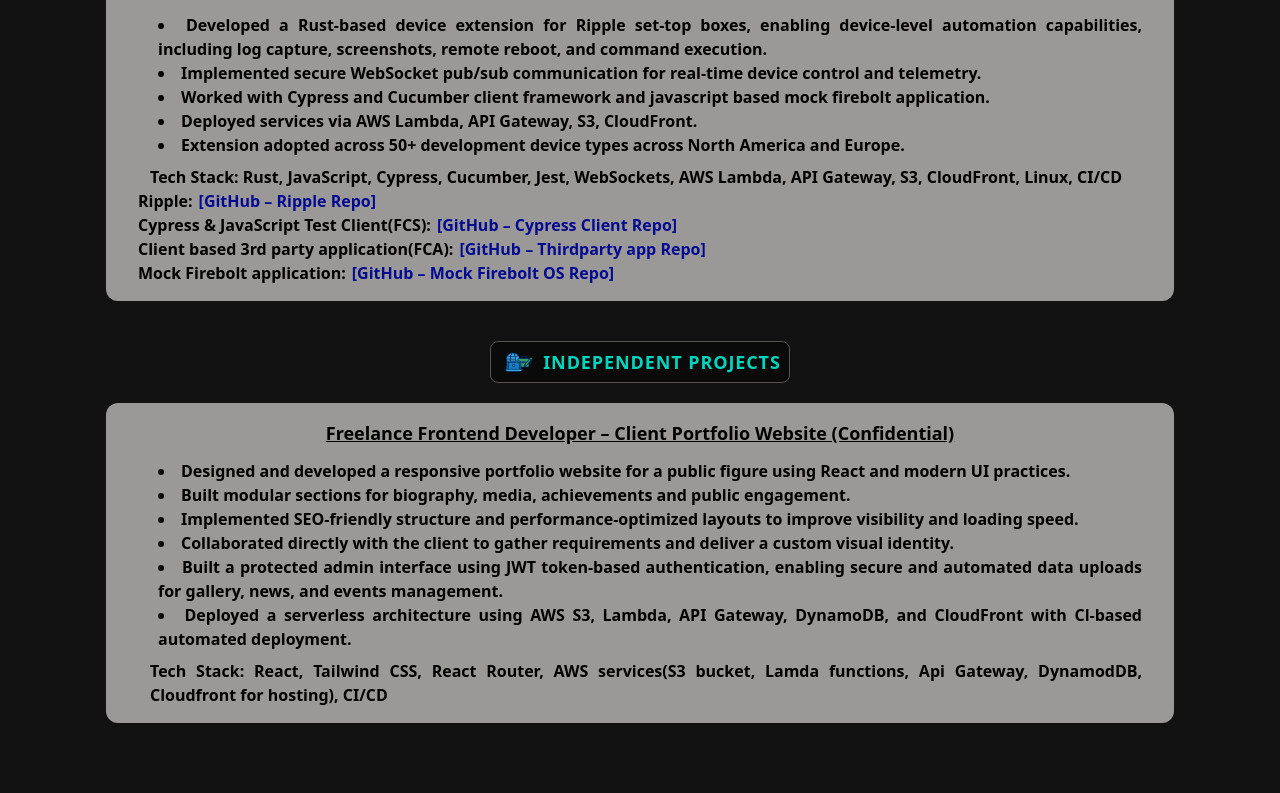
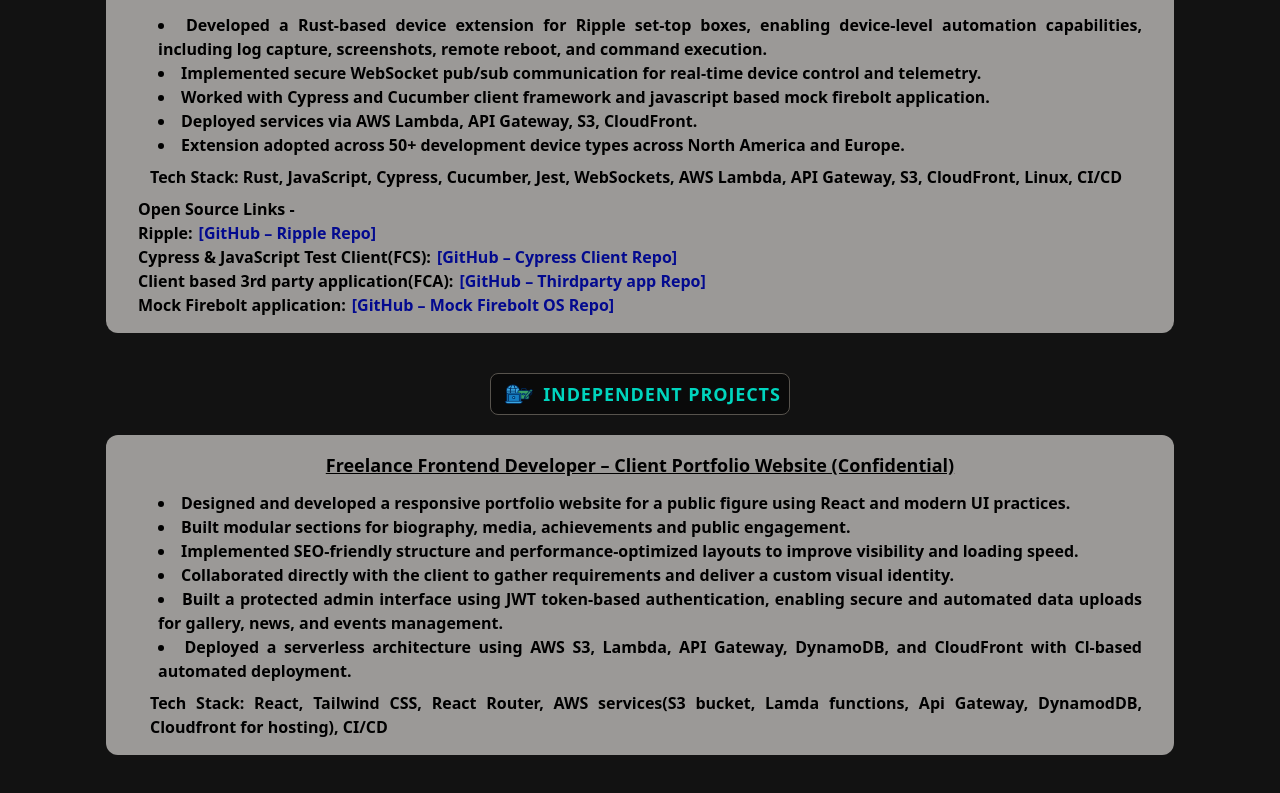
Before and after one commit to Eswar2103/eswar-portfolio, a React (Vite) app: page / in a window 1280 px wide. Shown: the part 2111-2904 px from the top of the page. Before the commit the page ends 2874 px from the top, so only its background shows below. Built offline with nearby package versions, Linux system fonts and the light colour scheme.

Commit message:
Heading correction

```diff
--- a/src/components/Utils.jsx
+++ b/src/components/Utils.jsx
@@ -24,7 +24,8 @@
         Tech Stack: <span className="font-bold">{p.techStack}</span>
       </p>
       {p?.openSourceLinks?.length && (
-        <div className="flex flex-col">
+        <div className="flex flex-col mt-2">
+          <strong className="capitalize">Open source links -</strong>
           {p.openSourceLinks.map((o) => (
             <div className="flex gap-1.5">
               <strong>{o.name}: </strong>
```
